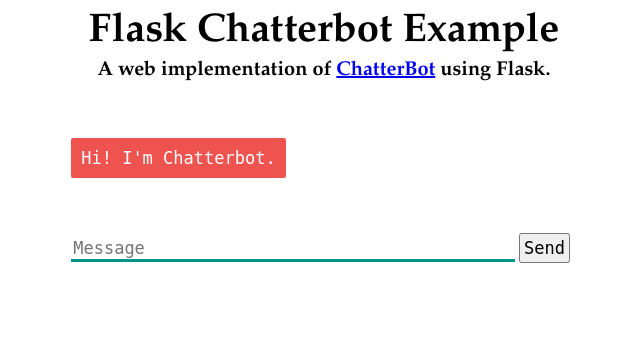
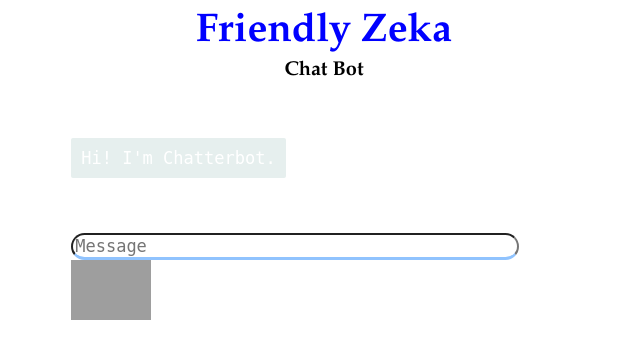
Before and after one commit to Rialda/chatbotPyAI, a Flask app: page / in a window 1280 px wide. Shown: the top 359 px of the page, without its empty margins (316-956 px from the left). Run offline with Flask 2, Linux system fonts and the light colour scheme; some libraries are stand-ins or nearby versions; grey boxes are pictures that could not be loaded.

Commit message:
additional training done. Images and css changed
additional training done. Images and css changed

```diff
--- a/server.py
+++ b/server.py
@@ -1,19 +1,28 @@
 from flask import Flask, render_template, request
 from chatterbot import ChatBot
 from chatterbot.trainers import ChatterBotCorpusTrainer
+from chatterbot.trainers import ListTrainer
 
-
-#make Python speak
-import win32com.client as wincl
-speak = wincl.Dispatch("SAPI.SpVoice")
+import os
 
 app = Flask(__name__)
 
-english_bot = ChatBot("Chatterbot", storage_adapter="chatterbot.storage.SQLStorageAdapter")
+english_bot = ChatBot("Chatterbot", storage_adapter="chatterbot.storage.SQLStorageAdapter",
+            logic_adapters=[
+                    {
+                        "import_path": "chatterbot.logic.BestMatch",
+                        "statement_comparison_function": "chatterbot.comparisons.levenshtein_distance",
+                        "response_selection_method": "chatterbot.response_selection.get_first_response"
+                    }
+                ]
+                      )
 
 english_bot.set_trainer(ChatterBotCorpusTrainer)
 english_bot.train("chatterbot.corpus.english")
 
+conv=open('chats.txt', 'r').readlines()
+english_bot.set_trainer(ListTrainer) #set the trainer
+english_bot.train(conv) #train the bot
 
 @app.route("/")
 def home():
@@ -21,10 +30,8 @@ def home():
 
 @app.route("/get")
 def get_bot_response():
-            userText = request.args.get(('msg'))
-            stringResponse=str((english_bot.get_response(userText)))
-            speechResponse= speak.Speak(str((english_bot.get_response(userText))))
-            return {'stringResponse':stringResponse, 'speechResponse':speechResponse}
+    userText = request.args.get('msg')
+    return str(english_bot.get_response(userText))
 
 
 if __name__ == "__main__":
--- a/static/style.css
+++ b/static/style.css
@@ -3,7 +3,7 @@ body {
 }
 
 h1 {
-    color: black;
+    color: blue;
     margin-bottom: 0;
     margin-top: 0;
     text-align: center;
@@ -33,8 +33,8 @@ h3 {
 
 #textInput {
     width: 87%;
-    border: none;
-    border-bottom: 3px solid #009688;
+    border-radius: 30px;
+    border-bottom: 3px solid #90C3FE;
     font-family: monospace;
     font-size: 17px;
 }
@@ -54,7 +54,7 @@ h3 {
 }
 
 .userText span {
-    background-color: #009688;
+    background-color: #0084FF;
     padding: 10px;
     border-radius: 2px;
 }
@@ -68,7 +68,7 @@ h3 {
 }
 
 .botText span {
-    background-color: #EF5350;
+    background-color: #e6efee;
     padding: 10px;
     border-radius: 2px;
 }
--- a/templates/index.html
+++ b/templates/index.html
@@ -5,15 +5,16 @@
     <script src="https://ajax.googleapis.com/ajax/libs/jquery/3.2.1/jquery.min.js"></script>
   </head>
   <body>
-    <h1>Flask Chatterbot Example</h1>
-    <h3>A web implementation of <a href="https://github.com/gunthercox/ChatterBot">ChatterBot</a> using Flask.</h3>
+    <h1>Friendly Zeka</h1>
+    <h3>Chat Bot</h3>
     <div>
       <div id="chatbox">
         <p class="botText"><span>Hi! I'm Chatterbot.</span></p>
       </div>
       <div id="userInput">
         <input id="textInput" type="text" name="msg" placeholder="Message">
-        <input id="buttonInput" type="submit" value="Send">
+       <!-- <input id="buttonInput" type="submit" value="Send"> -->
+          <img  src="http://snapchat-download.net/wp-content/uploads/2015/10/snapchat-blue-arrow-icon-mean.png" alt="no image" style="width:80px; height:60px;"/>
       </div>
       <script>
         function getBotResponse() {
```
Also changed, not shown: db.sqlite3, robo_images/robot1.gif (added), robo_images/robot2.gif (added), robo_images/robot3.gif (added), robo_images/robot4.gif (added), templates/send.png (added).
